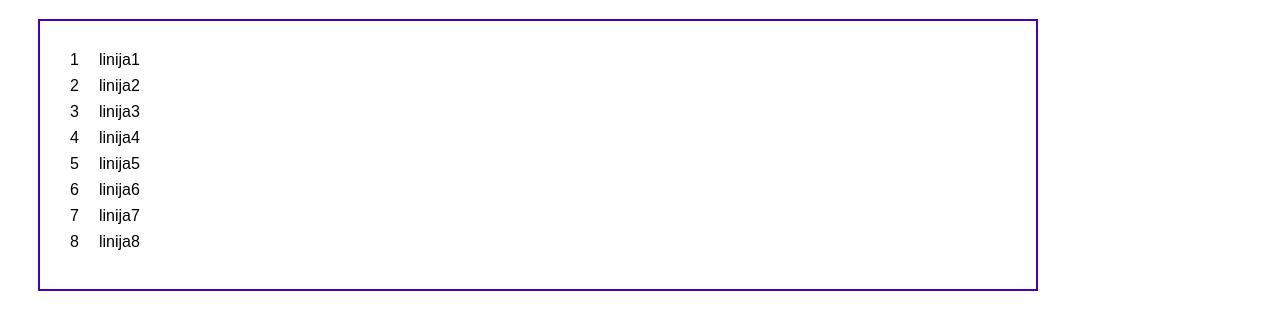
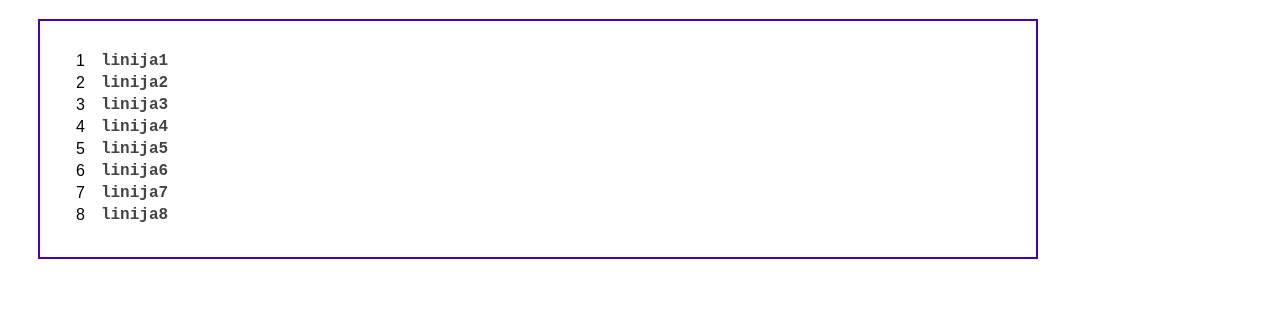
Before and after one commit to tsiklic1/Internship-14-JS-Code-Review, a plain HTML site: page index.html in a window 1280 px wide. Shown: the part 61-390 px from the top of the page. Drawn offline with Linux system fonts and the light colour scheme.

Commit message:
adding createElementWithTypeAndClass helper funciton

```diff
--- a/index.html
+++ b/index.html
@@ -11,6 +11,6 @@
     <h1>Code review</h1>
     <div class="code-wrapper"></div>
 
-    <script src="scripts/script.js"></script>
+    <script src="scripts/script.js" type="module"></script>
   </body>
 </html>
--- /dev/null
+++ b/scripts/helpers.js
@@ -0,0 +1,8 @@
+function createElementWithTypeAndClass(type, className) {
+  const element = document.createElement(type);
+  element.classList.add(String(className));
+
+  return element;
+}
+
+export { createElementWithTypeAndClass };
--- a/scripts/script.js
+++ b/scripts/script.js
@@ -1,3 +1,5 @@
+import { createElementWithTypeAndClass } from "./helpers.js";
+
 const code = [
   "linija1",
   "linija2",
@@ -9,49 +11,52 @@ const code = [
   "linija8",
 ];
 
-//adding html with js - example
-
-// const para = document.createElement("p");
-// const node = document.createTextNode("This is new.");
-// para.appendChild(node);
-// const element = document.querySelector(".code-wrapper");
-// element.appendChild(para);
-
 const codeWrapper = document.querySelector(".code-wrapper");
 
-// code.forEach((line) => {
-//   let lineElement = document.createElement("p");
-//   let lineNode = document.createTextNode(line);
-//   lineElement.appendChild(lineNode);
-//   codeWrapper.appendChild(lineElement);
-// });
+code.forEach((line, index) => {
+  let lineWrapper = createElementWithTypeAndClass("div", "line-wrapper");
 
-code.forEach((line, index) => {
-  let lineContainer = document.createElement("div");
+  let lineContainer = createElementWithTypeAndClass("div", "line-container");
 
-  let lineIndex = document.createElement("p");
+  let lineIndex = createElementWithTypeAndClass("button", "line-index");
   let lineIndexNode = document.createTextNode(String(index + 1));
   lineIndex.appendChild(lineIndexNode);
-  lineIndex.classList.add("line-index");
 
-  let lineContent = document.createElement("p");
+  let lineContent = createElementWithTypeAndClass("p", "line-content");
   let lineContentNode = document.createTextNode(line);
   lineContent.appendChild(lineContentNode);
-  lineContent.classList.add("line-content");
 
   lineContainer.appendChild(lineIndex);
   lineContainer.appendChild(lineContent);
-  lineContainer.classList.add("line-container");
 
-  codeWrapper.appendChild(lineContainer);
+  lineWrapper.appendChild(lineContainer);
+
+  codeWrapper.appendChild(lineWrapper);
 });
 
-const lines = document.querySelectorAll(".line-container");
-
+const lineContainers = document.querySelectorAll(".line-container");
+const lineWrappers = document.querySelectorAll(".line-wrapper");
 const lineIndexes = document.querySelectorAll(".line-index");
 
-// lineIndexes.forEach((lineIndex) => {
-//   lineIndex.addEventListener("focus", function (e) {
-//     lineIndex.style.color("red");
-//   });
-// });
+lineIndexes.forEach((lineIndex, i) => {
+  lineIndex.addEventListener("focus", function (e) {
+    // const inputBox = document.createElement("input");
+    // lineWrappers[i].appendChild(inputBox);
+
+    // const commentWrapper = document.createElement("div");
+    // commentWrapper.classList.add("comment-wrapper");
+
+    const commentWrapper = createElementWithTypeAndClass(
+      "div",
+      "comment-wrapper"
+    );
+
+    const commentInput = document.createElement("input");
+    commentInput.classList.add("comment-input");
+
+    const commentWrapperBottom = document.createElement("div");
+    commentInput.classList.add("comment-wrapper--bottom");
+
+    const sendButton = document.createElement;
+  });
+});
--- a/style.css
+++ b/style.css
@@ -12,17 +12,23 @@
 
 .line-container {
   display: flex;
+  align-items: center;
 }
 
 .line-index {
-  margin-right: 20px;
+  margin-right: 10px;
   margin-top: 0px;
-  margin-bottom: 8px;
+  margin-bottom: 2px;
   font-size: 16px;
+  background-color: transparent;
+  border: transparent;
 }
 
 .line-content {
   margin-top: 0px;
-  margin-bottom: 8px;
+  margin-bottom: 2px;
   font-size: 16px;
+  font-family: "Courier New", Courier, monospace;
+  font-weight: 700;
+  color: #444444;
 }
```
